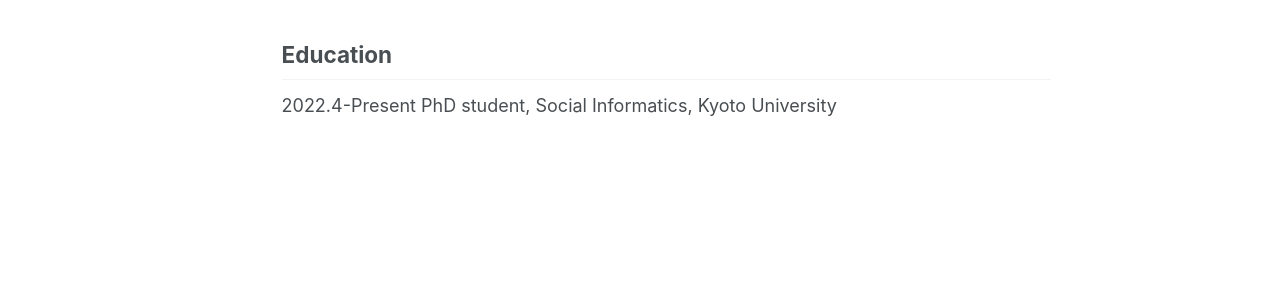
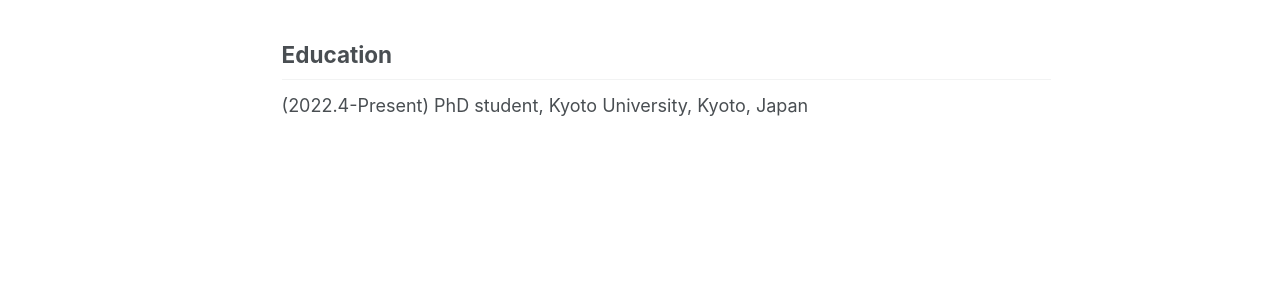
Before and after one commit to pan-xiang/pan-xiang.github.io, a Jekyll site: the page built from _pages/about.md, in a window 1280 px wide and 985 px high. Shown: the part 462-749 px from the top of the window. Built offline with Jekyll 4.4.1, drawn with Linux system fonts in a browser that asks for light colours.

Commit message:
Update about.md

```diff
--- a/_pages/about.md
+++ b/_pages/about.md
@@ -21,7 +21,7 @@ Conference Reviewer: CHI 2023, RO-MAN 2024, HAI 2024, HRI 2025
 
 ## **Education**
 
-2022.4-Present PhD student, Social Informatics, Kyoto University
+(2022.4-Present) PhD student, Kyoto University, Kyoto, Japan
 
 
 <!-- A data-driven personal website
```
